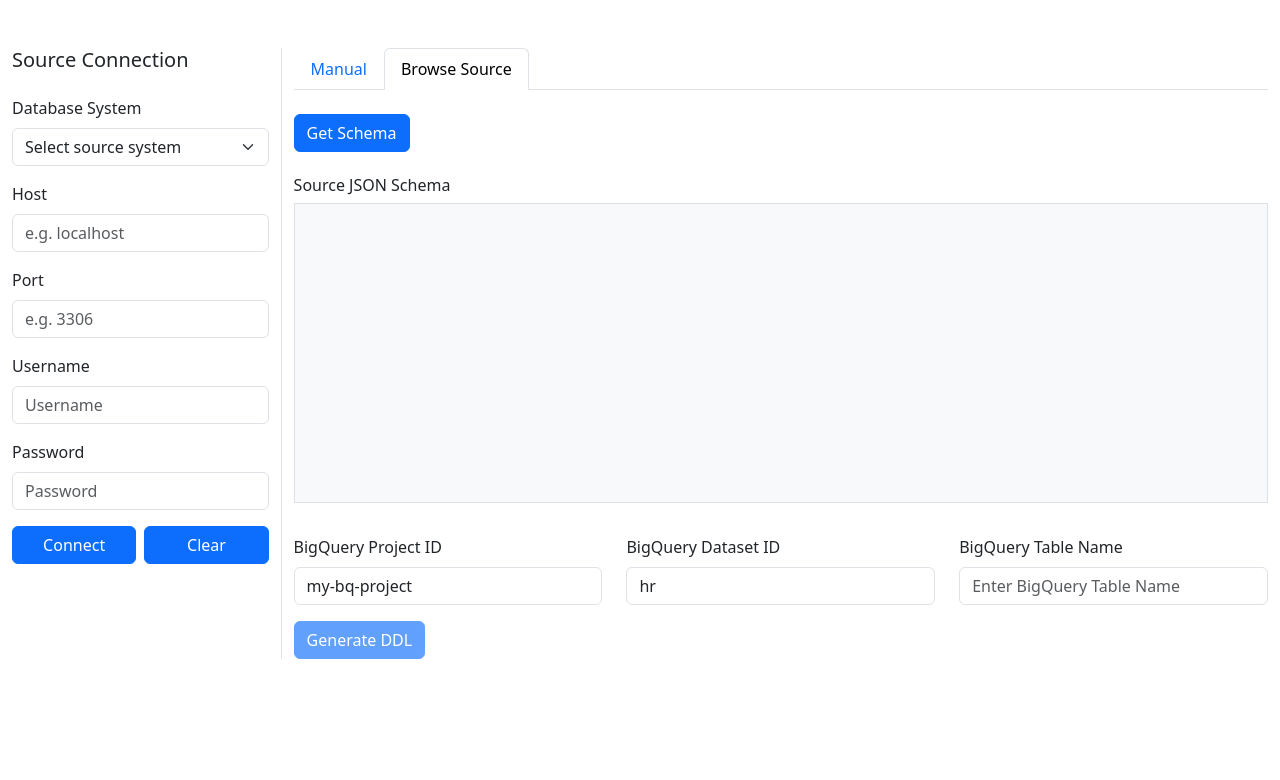
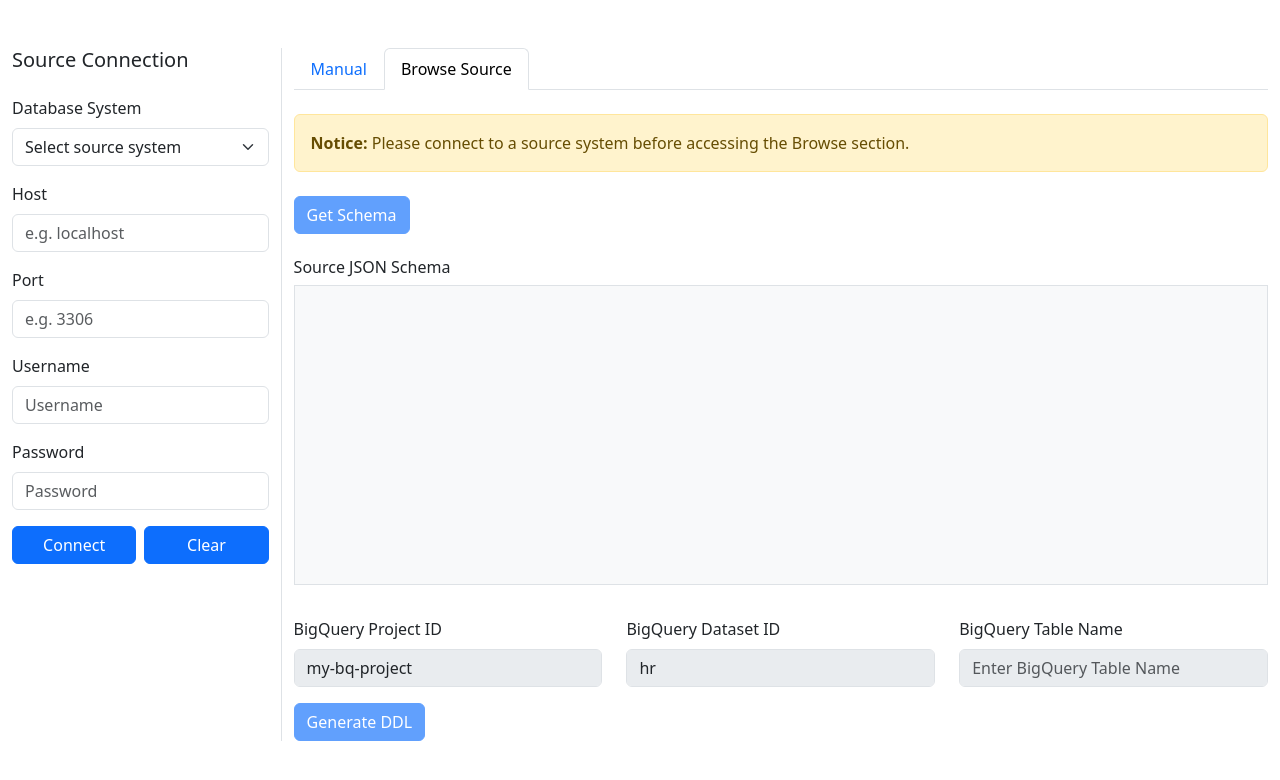
Before and after one commit to souravkatkar/bq-ddl-standardizer, a Flask app: page / in a window 1280 px wide, after a click on "Browse Source". Shown: the top 780 px of the page. Run offline with Flask 3, Linux system fonts and the light colour scheme; some libraries are stand-ins or nearby versions.

Commit message:
modify interface dynamically based on whether a source is connected or not

```diff
--- a/templates/index.html
+++ b/templates/index.html
@@ -149,12 +149,18 @@
                 </div>
                 <!-- Browse Source Tab -->
                 <div class="tab-pane fade {% if active_tab == 'browse' %}show active{% endif %}" id="browse" role="tabpanel" aria-labelledby="browse-tab">
+                    {% set not_connected = not (mysql_connected or postgresql_connected or sqlserver_connected) %}
+                    {% if not_connected %}
+                        <div class="alert alert-warning mt-4" role="alert">
+                            <strong>Notice:</strong> Please connect to a source system before accessing the Browse section.
+                        </div>
+                    {% endif %}
                     <form id="browseSourceForm" onsubmit="return false;">
                         <div class="row mt-3">
-                            {% if db_system == "mysql" and mysql_connected %}
+                            {% if db_system == "mysql" %}
                                 <div class="col-md-6">
                                     <label for="browse_database" class="form-label">Database</label>
-                                    <select class="form-select" id="browse_database" name="browse_database" onchange="loadMysqlTables(); clearJsonSchema();">
+                                    <select class="form-select" id="browse_database" name="browse_database" onchange="loadMysqlTables(); clearJsonSchema();" {% if not mysql_connected %}disabled{% endif %}>
                                         <option value="">Select database...</option>
                                         {% for db in mysql_dbs %}
                                             <option value="{{ db }}" {% if db == database %}selected{% endif %}>{{ db }}</option>
@@ -163,14 +169,14 @@
                                 </div>
                                 <div class="col-md-6">
                                     <label for="browse_table" class="form-label">Table</label>
-                                    <select class="form-select" id="browse_table" name="browse_table" onchange="clearJsonSchema();">
+                                    <select class="form-select" id="browse_table" name="browse_table" onchange="clearJsonSchema();" {% if not mysql_connected %}disabled{% endif %}>
                                         <option value="">Select table...</option>
                                     </select>
                                 </div>
-                            {% elif db_system == "postgresql" and postgresql_connected %}
+                            {% elif db_system == "postgresql" %}
                                 <div class="col-md-4">
                                     <label for="browse_database" class="form-label">Database</label>
-                                    <select class="form-select" id="browse_database" name="browse_database" onchange="loadPostgresSchemas(); clearJsonSchema();">
+                                    <select class="form-select" id="browse_database" name="browse_database" onchange="loadPostgresSchemas(); clearJsonSchema();" {% if not postgresql_connected %}disabled{% endif %}>
                                         <option value="">Select database...</option>
                                         {% for db in postgresql_dbs %}
                                             <option value="{{ db }}" {% if db == database %}selected{% endif %}>{{ db }}</option>
@@ -179,20 +185,20 @@
                                 </div>
                                 <div class="col-md-4">
                                     <label for="browse_schema" class="form-label">Schema</label>
-                                    <select class="form-select" id="browse_schema" name="browse_schema" onchange="loadPostgresTables(); clearJsonSchema();">
+                                    <select class="form-select" id="browse_schema" name="browse_schema" onchange="loadPostgresTables(); clearJsonSchema();" {% if not postgresql_connected %}disabled{% endif %}>
                                         <option value="">Select schema...</option>
                                     </select>
                                 </div>
                                 <div class="col-md-4">
                                     <label for="browse_table" class="form-label">Table</label>
-                                    <select class="form-select" id="browse_table" name="browse_table" onchange="clearJsonSchema();">
+                                    <select class="form-select" id="browse_table" name="browse_table" onchange="clearJsonSchema();" {% if not postgresql_connected %}disabled{% endif %}>
                                         <option value="">Select table...</option>
                                     </select>
                                 </div>
-                            {% elif db_system == "sqlserver" and sqlserver_connected %}
+                            {% elif db_system == "sqlserver" %}
                                 <div class="col-md-4">
                                     <label for="browse_database" class="form-label">Database</label>
-                                    <select class="form-select" id="browse_database" name="browse_database" onchange="loadSqlServerSchemas(); clearJsonSchema();">
+                                    <select class="form-select" id="browse_database" name="browse_database" onchange="loadSqlServerSchemas(); clearJsonSchema();" {% if not sqlserver_connected %}disabled{% endif %}>
                                         <option value="">Select database...</option>
                                         {% for db in sqlserver_dbs %}
                                             <option value="{{ db }}" {% if db == database %}selected{% endif %}>{{ db }}</option>
@@ -201,19 +207,19 @@
                                 </div>
                                 <div class="col-md-4">
                                     <label for="browse_schema" class="form-label">Schema</label>
-                                    <select class="form-select" id="browse_schema" name="browse_schema" onchange="loadSqlServerTables(); clearJsonSchema();">
+                                    <select class="form-select" id="browse_schema" name="browse_schema" onchange="loadSqlServerTables(); clearJsonSchema();" {% if not sqlserver_connected %}disabled{% endif %}>
                                         <option value="">Select schema...</option>
                                     </select>
                                 </div>
                                 <div class="col-md-4">
                                     <label for="browse_table" class="form-label">Table</label>
-                                    <select class="form-select" id="browse_table" name="browse_table" onchange="clearJsonSchema();">
+                                    <select class="form-select" id="browse_table" name="browse_table" onchange="clearJsonSchema();" {% if not sqlserver_connected %}disabled{% endif %}>
                                         <option value="">Select table...</option>
                                     </select>
                                 </div>
                             {% endif %}
                             <div class="col-md-12 mt-2">
-                                <button type="button" class="btn btn-primary" onclick="getSchemaFromBrowse()">Get Schema</button>
+                                <button type="button" class="btn btn-primary" onclick="getSchemaFromBrowse()" id="getSchemaBtn" {% if not_connected %}disabled{% endif %}>Get Schema</button>
                             </div>
                         </div>
                         <div class="row mt-4">
@@ -225,20 +231,20 @@
                         <div class="row mt-3">
                             <div class="col-md-4">
                                 <label for="bq_project_id_browse" class="form-label">BigQuery Project ID</label>
-                                <input type="text" class="form-control" id="bq_project_id_browse" name="bq_project_id" placeholder="Enter BigQuery Project ID" value="my-bq-project">
+                                <input type="text" class="form-control" id="bq_project_id_browse" name="bq_project_id" placeholder="Enter BigQuery Project ID" value="my-bq-project" {% if not_connected %}disabled{% endif %}>
                             </div>
                             <div class="col-md-4">
                                 <label for="bq_dataset_id_browse" class="form-label">BigQuery Dataset ID</label>
-                                <input type="text" class="form-control" id="bq_dataset_id_browse" name="bq_dataset_id" placeholder="Enter BigQuery Dataset ID" value="hr">
+                                <input type="text" class="form-control" id="bq_dataset_id_browse" name="bq_dataset_id" placeholder="Enter BigQuery Dataset ID" value="hr" {% if not_connected %}disabled{% endif %}>
                             </div>
                             <div class="col-md-4">
                                 <label for="bq_table_name_browse" class="form-label">BigQuery Table Name</label>
-                                <input type="text" class="form-control" id="bq_table_name_browse" name="bq_table_name" placeholder="Enter BigQuery Table Name" value="">
+                                <input type="text" class="form-control" id="bq_table_name_browse" name="bq_table_name" placeholder="Enter BigQuery Table Name" value="" {% if not_connected %}disabled{% endif %}>
                             </div>
                         </div>
                         <div class="row mt-3">
                             <div class="col-md-12">
-                                <button type="button" class="btn btn-primary" onclick="generateDDLFromSchema()" id="generateDDLBtn" disabled>Generate DDL</button>
+                                <button type="button" class="btn btn-primary" onclick="generateDDLFromSchema()" id="generateDDLBtn" {% if not_connected %}disabled{% endif %}>Generate DDL</button>
                             </div>
                         </div>
                     </form>
```
